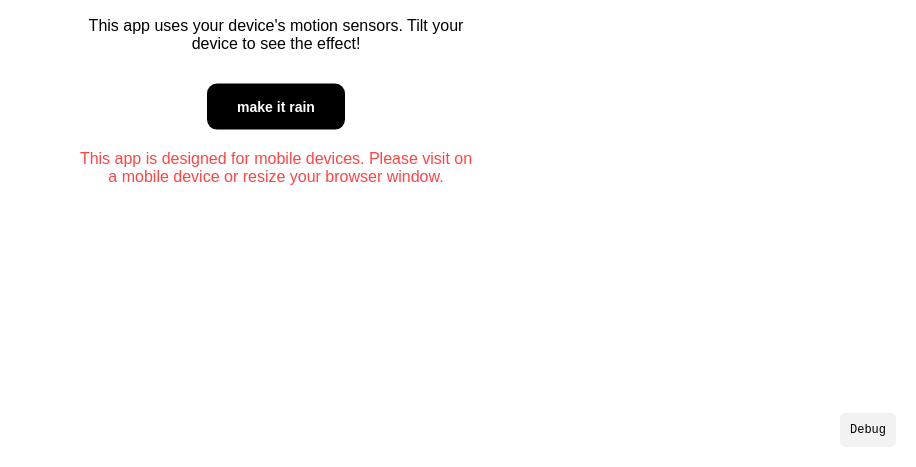
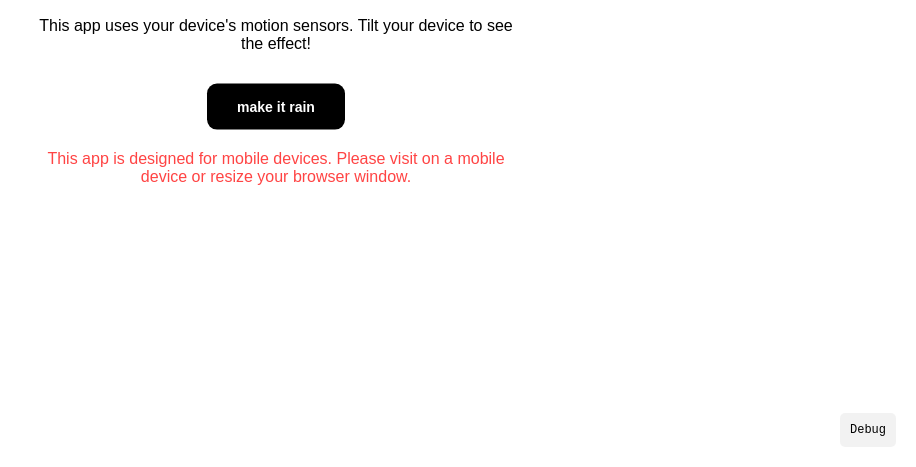
Before and after one commit to jbobrow/droplets, a plain HTML site: page index.html in a window 1280 px wide. Shown: the part 333-800 px from the top of the page, without its empty margins (364-1280 px from the left). Drawn offline with Linux system fonts and the light colour scheme.

Commit message:
layout adjust

```diff
--- a/index.html
+++ b/index.html
@@ -40,7 +40,8 @@
             transform: translate(-50%, -50%);
             text-align: center;
             padding: 20px;
-            max-width: 400px;
+            min-width: 300px;
+            max-width: 480px;
             z-index: 100;
         }
 
```
